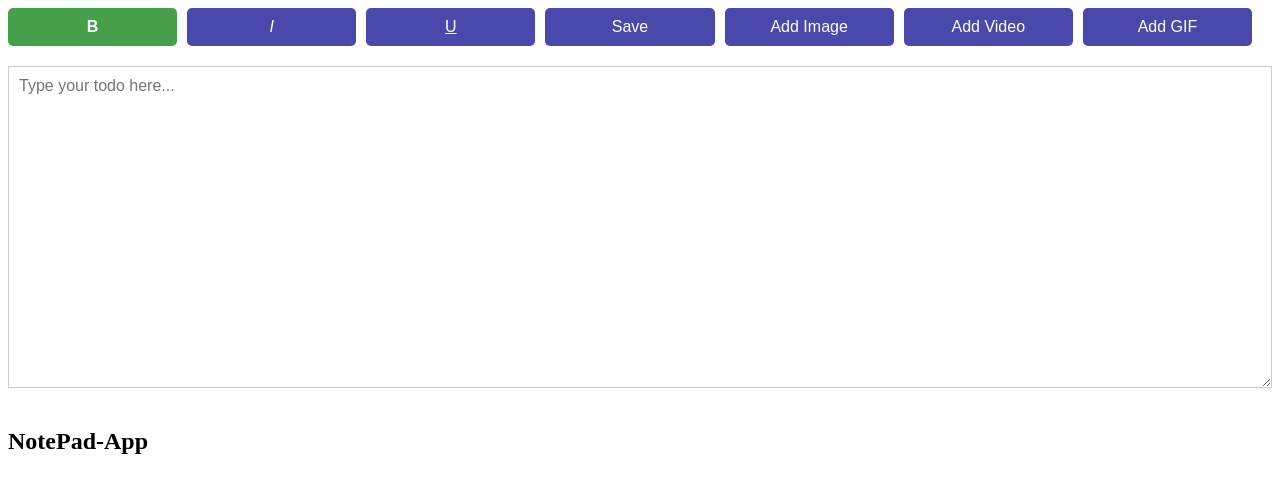
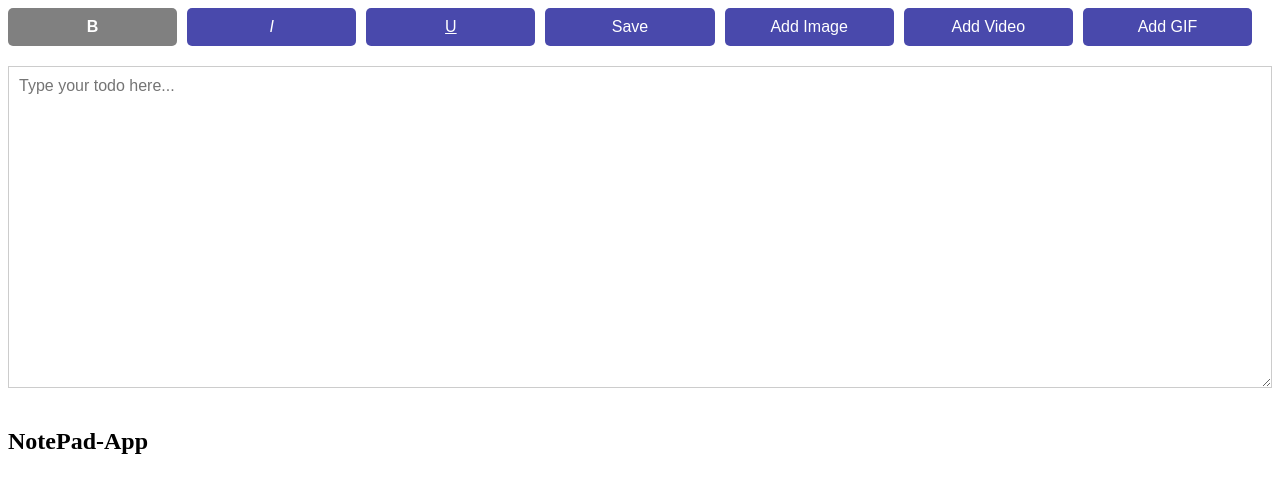
Before and after one commit to Kosiso123/NotePad, a React (Vite) app: page / in a window 1280 px wide. In both pictures the pointer is over the button 92 px from the left and 27 px from the top of the page. Shown: the top 492 px of the page. Built offline with nearby package versions, Linux system fonts and the light colour scheme.

Commit message:
completed

```diff
--- a/src/components/NoteApp.css
+++ b/src/components/NoteApp.css
@@ -33,7 +33,7 @@
   }
 
   .toolbar button:hover {
-    background-color: #45a049;
+    background-color:grey;
   }
 
   .toolbar select {
```
